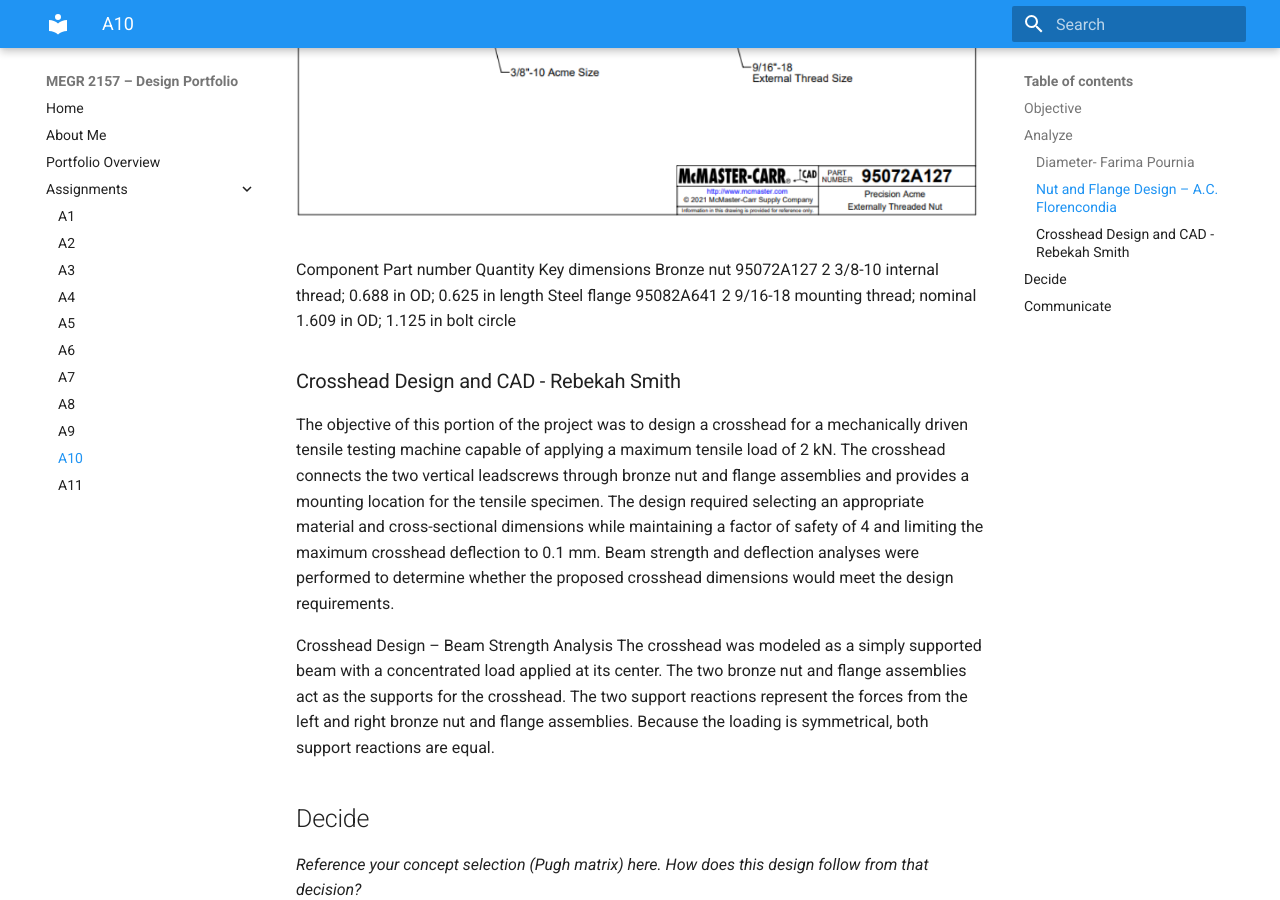
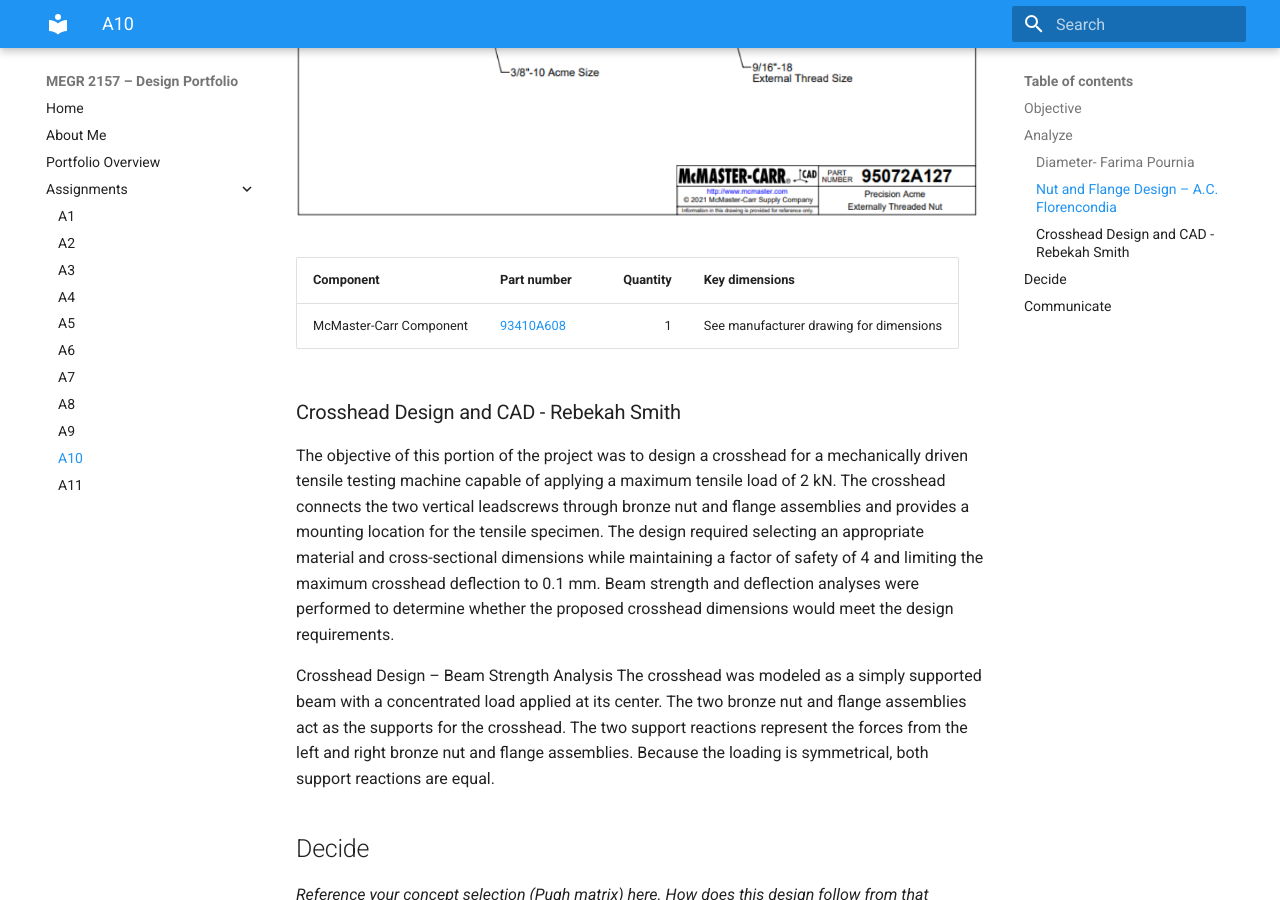
Before and after one commit to rsmith367-ux/design-projects-portfolio, an MkDocs documentation site: the page built from docs/assignments/A10/index.md, in a window 1280 px wide and 900 px high, scrolled down 5632 px. Built offline with MkDocs 1.6.1 and Material for MkDocs 9.7.7, drawn with Linux system fonts in a browser that asks for light colours.

Commit message:
Revise components table and add McMaster-Carr part
Updated the components table format and added a new McMaster-Carr component.

```diff
--- a/docs/assignments/A10/index.md
+++ b/docs/assignments/A10/index.md
@@ -66,9 +66,9 @@ Figure 6 – McMaster-Carr dimensioned drawing of the selected steel flange (950
 ![McMaster-Carr dimensioned drawing of the selected steel flange (95082A641)](pic20.png)
 
 
-Component	Part number	Quantity	Key dimensions
-Bronze nut	95072A127	2	3/8-10 internal thread; 0.688 in OD; 0.625 in length
-Steel flange	95082A641	2	9/16-18 mounting thread; nominal 1.609 in OD; 1.125 in bolt circle
+| **Component** | **Part number** | **Quantity** | **Key dimensions** |
+| ------------- | -------------- | -----------: | ----------------- |
+| McMaster-Carr Component | [93410A608](https://www.mcmaster.com/93410A608/ "93410A608") | 1 | See manufacturer drawing for dimensions |
 
 ### Crosshead Design and CAD - Rebekah Smith
 The objective of this portion of the project was to design a crosshead for a mechanically driven tensile testing machine capable of applying a maximum tensile load of 2 kN. The crosshead connects the two vertical leadscrews through bronze nut and flange assemblies and provides a mounting location for the tensile specimen. The design required selecting an appropriate material and cross-sectional dimensions while maintaining a factor of safety of 4 and limiting the maximum crosshead deflection to 0.1 mm. Beam strength and deflection analyses were performed to determine whether the proposed crosshead dimensions would meet the design requirements.
```
